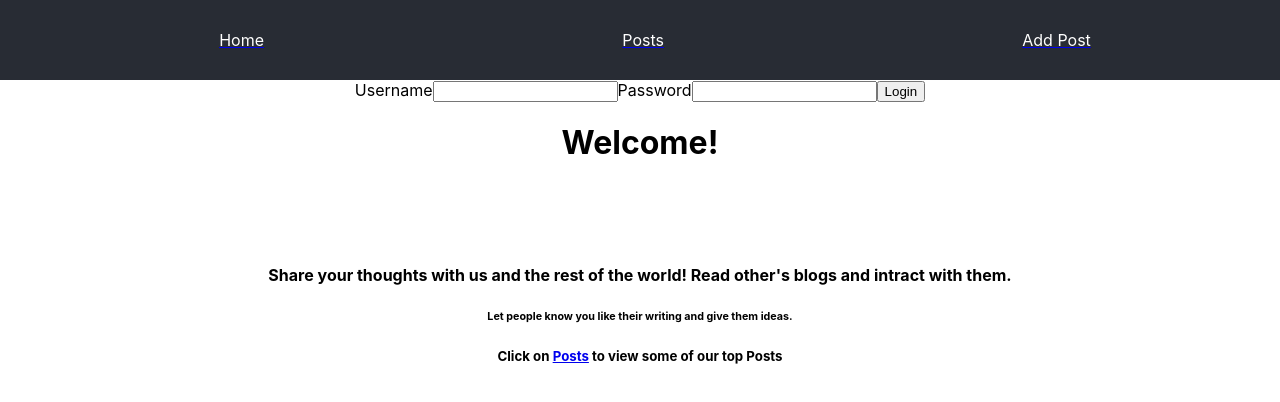
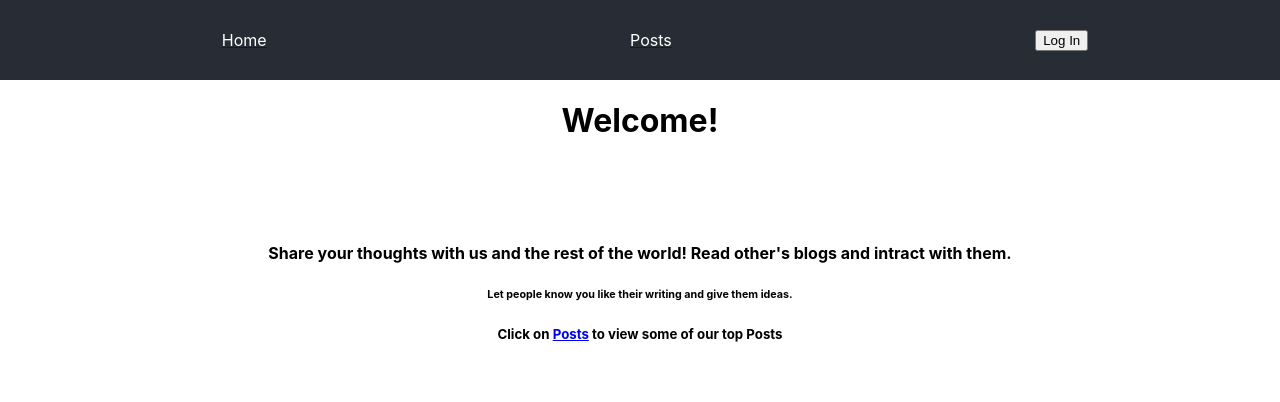
Before and after one commit to tzetan/MQCOMP3120-2021-Group-Project-group-o, a React (Create React App) app: page / in a window 1280 px wide. Shown: the top 402 px of the page. Built offline with nearby package versions, Linux system fonts and the light colour scheme.

Commit message:
added Auth0 authentication

```diff
--- a/package.json
+++ b/package.json
@@ -3,6 +3,7 @@
   "version": "0.1.0",
   "private": true,
   "dependencies": {
+    "@auth0/auth0-react": "^1.8.0",
     "@testing-library/jest-dom": "^5.14.1",
     "@testing-library/react": "^11.2.7",
     "@testing-library/user-event": "^12.8.3",
--- a/src/App.js
+++ b/src/App.js
@@ -29,13 +29,13 @@ function App() {
     <Router>
         <div className="App">
             <Nav/>
-            <Login user={user} setUser={setUser}/>
+            {/* <Login user={user} setUser={setUser}/> */}
 
 
             <Switch>
 
                 <Route path="/posts/:id">
-                    <SinglePost />
+                    <SinglePost posts={posts}/>
                 </Route>
 
                 <Route path="/add_post">
--- a/src/Components/add_post.js
+++ b/src/Components/add_post.js
@@ -39,7 +39,6 @@ const PostForm = ({user,updateFn}) => {
         setState('added')
     }
 
-    if(user){
         return (
             <div>
                 <br/>
@@ -70,9 +69,6 @@ const PostForm = ({user,updateFn}) => {
             {state === 'added' && (<AddedPost title={title} author={author} text={text} />)}
             </div>
         )
-    }else{
-        return (<p>Login to uplaod the posts</p>)
-    }
 
 }
 
--- a/src/Components/nav.js
+++ b/src/Components/nav.js
@@ -1,8 +1,13 @@
 import React from 'react';
 import {Link} from "react-router-dom";
 import '../App.css';
+import { useAuth0 } from "@auth0/auth0-react";
 
 function Nav() {
+
+    const { user, isAuthenticated, loginWithRedirect, logout } = useAuth0()
+    console.log(user)
+
     return (
         <div className="myNav">
             <ul className="nav-Links">
@@ -14,9 +19,22 @@ function Nav() {
                 <li>Posts</li>
               </Link>
 
-              <Link to="/add_post">
-                <li>Add Post</li>
-              </Link>
+              {isAuthenticated && (
+                <>
+                <Link to="/add_post">
+                    <li>Add Post</li>
+                </Link>
+
+                <strong>Logged in as {user.nickname},
+                    <button onClick={() => logout()}>Log Out?</button>
+                </strong>
+
+                </>
+              )}
+
+              {!isAuthenticated && (
+                <button onClick={() => loginWithRedirect()}>Log In</button>
+              )}
 
             </ul>
 
--- a/src/index.js
+++ b/src/index.js
@@ -4,11 +4,18 @@ import './index.css';
 import App from './App';
 import reportWebVitals from './reportWebVitals';
 import { BrowserRouter } from 'react-router-dom';
+import { Auth0Provider } from '@auth0/auth0-react';
 
 ReactDOM.render(
-    <BrowserRouter>
-        <App />
-    </BrowserRouter>,
+    <Auth0Provider
+        domain="dev-82t3bw4d.us.auth0.com"
+        clientId="61JsIaN7v9qs6TXWuw6eNtIMxLChQ2Xn"
+        redirectUri={window.location.origin}
+    >
+        <BrowserRouter>
+            <App />
+        </BrowserRouter>
+    </Auth0Provider>,
   document.getElementById('root')
 );
 
```
Also changed, not shown: 1 other file (tests, documents, lock files or other folders).
